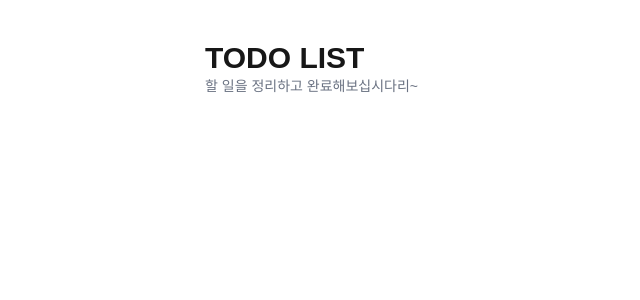
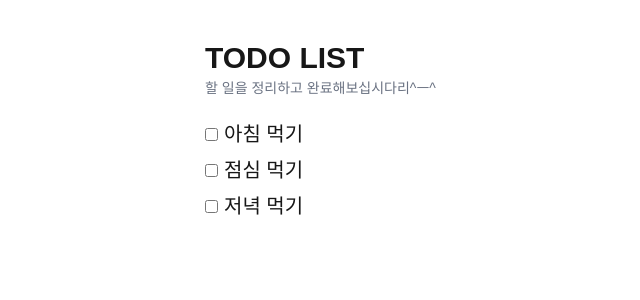
Before and after one commit to Rodgershyeonsik/toy-todo, a Next.js app: page / in a window 1280 px wide. Shown: the top 300 px of the page, without its empty margins (123-763 px from the left). Built offline with nearby package versions, Linux system fonts and the light colour scheme.

Commit message:
feat: implement static todo list UI with dummy data

```diff
--- a/app/page.tsx
+++ b/app/page.tsx
@@ -8,7 +8,11 @@ interface Todo {
 
 export default function Home() {
 
-  const [todos, setTodos] = useState<Todo[]>([]);
+  const [todos, setTodos] = useState<Todo[]>([
+    { task: '아침 먹기', isComplete: false, },
+    { task: '점심 먹기', isComplete: false, },
+    { task: '저녁 먹기', isComplete: false, },
+  ]);
 
   return (
     <div className="min-h-screen flex justify-center">
@@ -17,14 +21,25 @@ export default function Home() {
         <h1 className="text-3xl font-bold">
           TODO LIST
         </h1>
-        <p className="text-sm text-gray-500">
-          할 일을 정리하고 완료해보십시다리~
-        </p>
-      </header>
+        <span className="text-sm text-gray-500">
+          할 일을 정리하고 완료해보십시다리^ㅡ^
+        </span>
+        </header>
 
-      <main>
-      </main>
-
+        <main>
+          <div className="py-5">
+            <ul className="list-none space-y-2">
+              {todos.map((todo) => (
+                <li>
+                  <label className="flex items-center gap-1.5">
+                    <input type='checkbox' checked={todo.isComplete} />
+                    <span className="text-xl">{todo.task}</span>
+                  </label>
+                </li>
+              ))}
+            </ul>
+          </div>
+        </main>
       </div>
     </div>
   );
```
